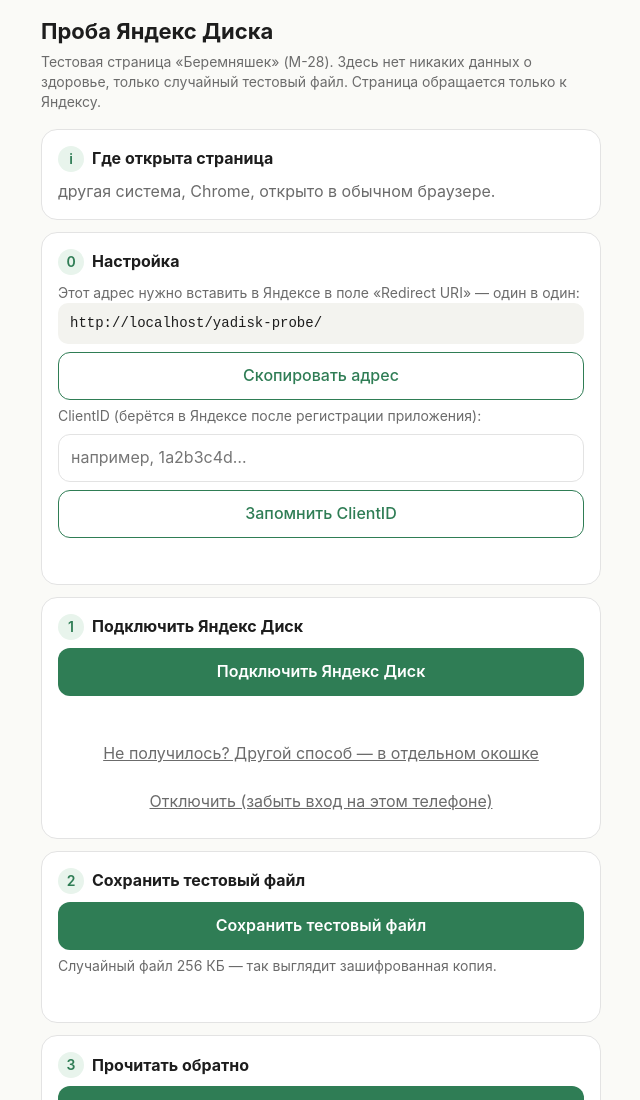
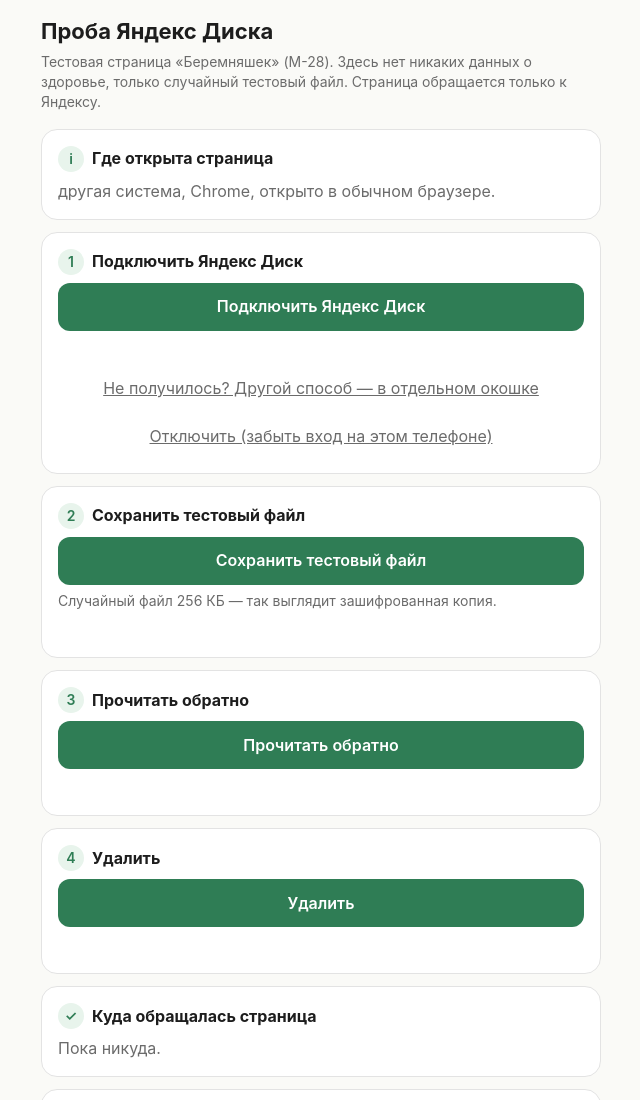
Before and after one commit to locwyn-alt/beremnyashki, a plain HTML site: page yadisk-probe/index.html in a window 1280 px wide. Shown: the top 1100 px of the page, without its empty margins (319-959 px from the left). Drawn offline with Linux system fonts and the light colour scheme.

Commit message:
Update index.html

```diff
--- a/yadisk-probe/index.html
+++ b/yadisk-probe/index.html
@@ -112,7 +112,7 @@
 // ====== ЕДИНСТВЕННОЕ МЕСТО, КОТОРОЕ МОЖНО ПОМЕНЯТЬ ======
 // Вставь между кавычками ClientID из Яндекса. Можно и не менять —
 // тогда ClientID вводится на самой странице (на каждом телефоне один раз).
-const CLIENT_ID = "";
+const CLIENT_ID = "5c8b53a952334f258c1e5f8fb8b2aec5";
 // =========================================================
 
 const API = "https://cloud-api.yandex.net/v1/disk";
```
